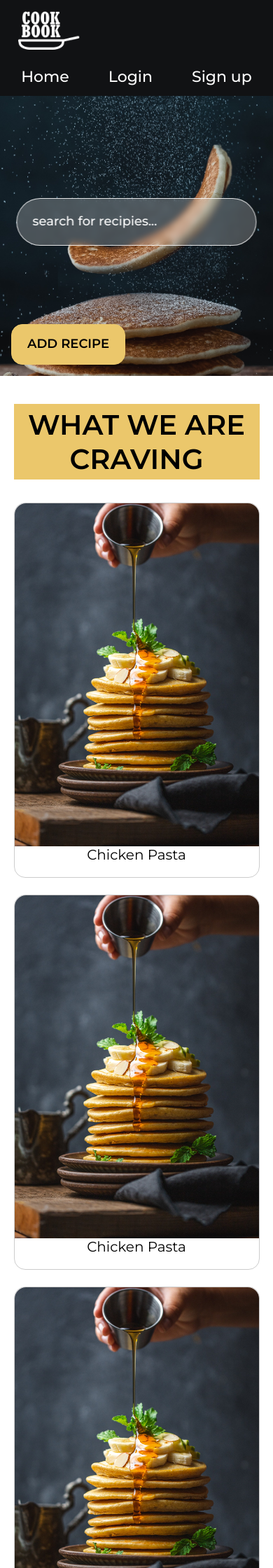
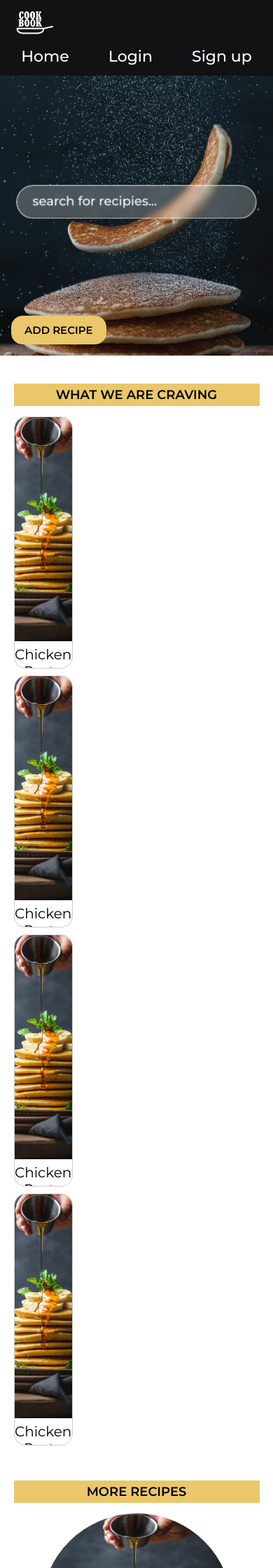
Before and after one commit to Khojayev12/udea-web-development-assignment, a Flask app: page / in a window 390 px wide. Shown: the top 2240 px of the page at 70% size. Run offline with Flask 3, Linux system fonts and the light colour scheme.

Commit message:
home page section 1 update

```diff
--- a/static/styles/home.css
+++ b/static/styles/home.css
@@ -219,7 +219,7 @@ body {
     }
 }
 
-@media (max-width: 1024px) {
+@media screen and (max-width: 1024px) and  (min-width: 540px) {
     .header-nav {
         margin-top: 28px;
         gap: 28px;
@@ -334,24 +334,3 @@ body {
         font-size: clamp(20px, 6vw, 24px);
     }
 }
-
-@media (max-width: 540px) {
-    .header-nav {
-        gap: 16px;
-        justify-content: center;
-    }
-
-    .main-hero-search {
-        width: 88%;
-    }
-
-    .main-hero-add-btn {
-        left: 16px;
-        bottom: 16px;
-        padding: 16px 22px;
-    }
-
-    .populars-section {
-        margin-top: 60px;
-    }
-}
--- a/static/styles/index.css
+++ b/static/styles/index.css
@@ -46,6 +46,9 @@ body {
   height: calc(100% - 40px);
   overflow: hidden;
   display: block;
+  object-fit: cover;
+  object-position: center;
+  margin-bottom: 7px;
 
   border-top-left-radius: 16px;
   border-top-right-radius: 16px;
@@ -129,7 +132,7 @@ body {
   background-image: linear-gradient(to bottom, rgba(0, 0, 0, 0), rgba(0, 0, 0, 1));
 }
 
-@media (max-width: 1100px) {
+@media (max-width: 1100px) and  (min-width: 540px) {
   .list-section-title {
     font-size: 40px;
   }
@@ -164,6 +167,18 @@ body {
 }
 
 @media (max-width: 768px) {
+  .list-section-1-item{
+        height: 360px;
+        overflow: hidden;
+        margin-bottom: 10px;
+    }
+
+    .list-item-img{
+        height: 320px;
+        object-fit: cover;
+        object-position: center;
+        margin-bottom: 7px;
+    }
   .list-section-1 {
     margin: 40px auto 0;
     width: 90%;
@@ -174,15 +189,7 @@ body {
     text-align: center;
   }
 
-  .list-section-1-item {
-    width: 100%;
-    max-width: 420px;
-    height: auto;
-  }
 
-  .list-item-img {
-    height: auto;
-  }
 
   .retsept-list-item {
     width: 100%;
@@ -209,6 +216,56 @@ body {
     border-radius: 35vw;
   }
 }
+
+@media (max-width: 540px) {
+    .header-main-logo{
+        width: 60px;
+    }
+    .header-nav {
+        gap: 16px;
+        justify-content: center;
+    }
+
+    .main-hero-search {
+        width: 88%;
+        font-size: 18px;
+        min-height: auto;
+        padding: 10px 22px;
+    }
+
+    .main-hero-add-btn {
+        left: 16px;
+        bottom: 16px;
+        padding: 10px 18px;
+        font-size: 15px;
+    }
+
+    .populars-section {
+        margin-top: 60px;
+    }
+    .list-section-title{
+        font-size: 18px;
+    }
+
+    .list-section-1-item-group{
+        flex-direction: column;
+    }
+
+    .list-section-1-item{
+        height: 360px;
+        overflow: hidden;
+        margin-bottom: 10px;
+    }
+
+    .list-item-img{
+        height: 320px;
+        object-fit: cover;
+        object-position: center;
+        margin-bottom: 7px;
+    }
+}
+
+
 
 a {
   cursor: pointer;
```
